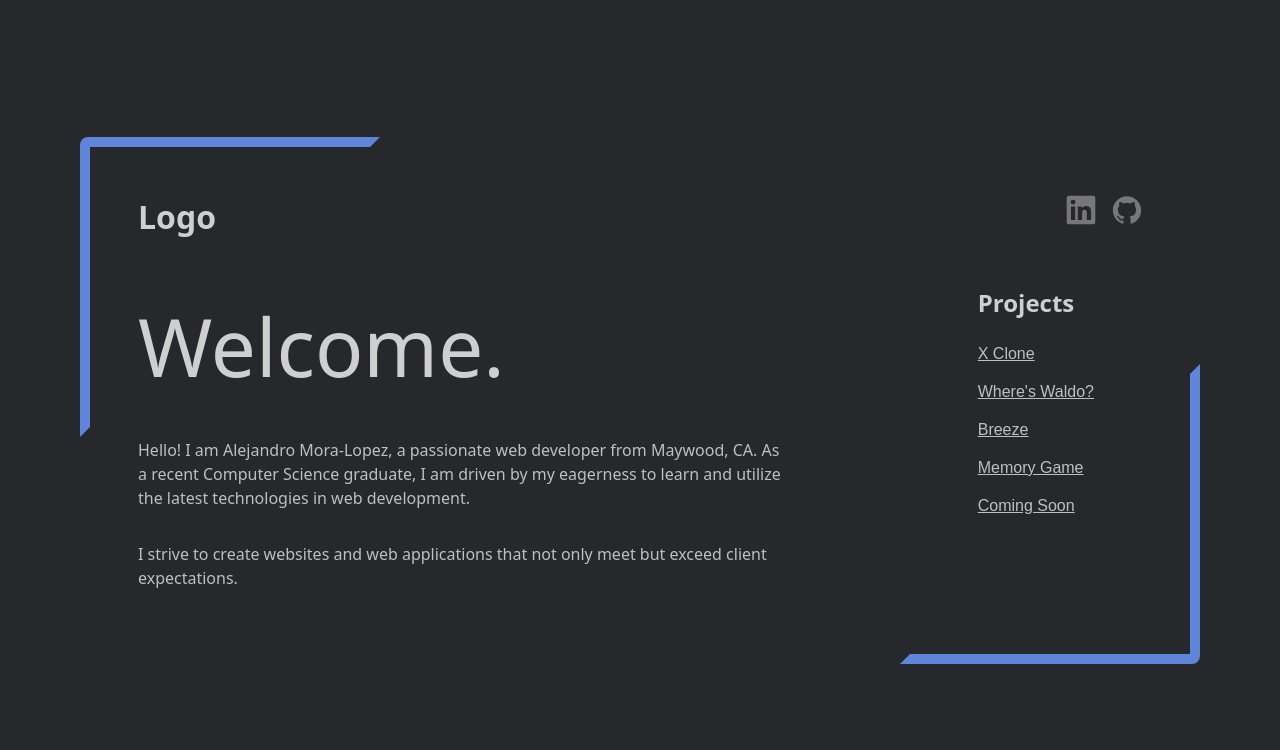
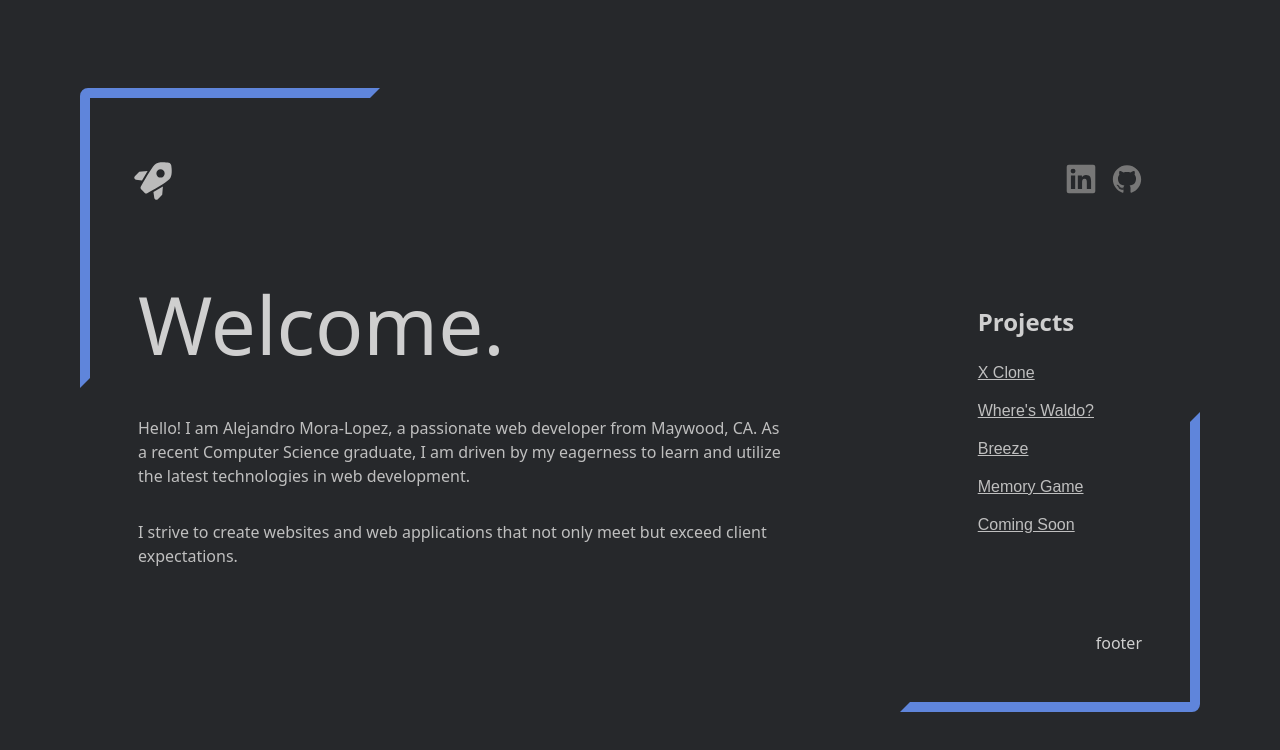
Before and after one commit to amora7741/Portfolio, a React (Vite) app: page / in a window 1280 px wide. Shown: the top 750 px of the page. Built offline with nearby package versions, Linux system fonts and the light colour scheme.

Commit message:
Add button to go home

```diff
--- a/src/components/Card.jsx
+++ b/src/components/Card.jsx
@@ -3,14 +3,30 @@ import BottomRightBorder from './BottomRightBorder';
 import ProjectList from './ProjectList';
 import { motion } from 'framer-motion';
 import SocialIcons from './SocialIcons';
+import { useContext } from 'react';
+import { CardContext } from '../context/CardContext';
 
 const Card = ({ children, cardClass = '' }) => {
+  const { setCard } = useContext(CardContext);
+
   return (
     <div className='card-wrapper'>
       <TopLeftBorder />
       <div className={`card ${cardClass}`}>
         <header>
-          <h1>Logo</h1>
+          <button className='home-button' onClick={() => setCard('home')}>
+            <svg
+              aria-hidden='true'
+              xmlns='http://www.w3.org/2000/svg'
+              viewBox='0 0 24 24'
+            >
+              <path
+                fillRule='evenodd'
+                d='M20.337 3.664c.213.212.354.486.404.782.294 1.711.657 5.195-.906 6.76-1.77 1.768-8.485 5.517-10.611 6.683a.987.987 0 0 1-1.176-.173l-.882-.88-.877-.884a.988.988 0 0 1-.173-1.177c1.165-2.126 4.913-8.841 6.682-10.611 1.562-1.563 5.046-1.198 6.757-.904.296.05.57.191.782.404ZM5.407 7.576l4-.341-2.69 4.48-2.857-.334a.996.996 0 0 1-.565-1.694l2.112-2.111Zm11.357 7.02-.34 4-2.111 2.113a.996.996 0 0 1-1.69-.565l-.422-2.807 4.563-2.74Zm.84-6.21a1.99 1.99 0 1 1-3.98 0 1.99 1.99 0 0 1 3.98 0Z'
+                clipRule='evenodd'
+              />
+            </svg>
+          </button>
           <SocialIcons />
         </header>
         <motion.div
@@ -24,6 +40,7 @@ const Card = ({ children, cardClass = '' }) => {
             <ProjectList />
           </div>
         </motion.div>
+        <footer>footer</footer>
       </div>
       <BottomRightBorder />
     </div>
--- a/src/context/CardContext.jsx
+++ b/src/context/CardContext.jsx
@@ -12,7 +12,9 @@ export const CardProvider = ({ children }) => {
   };
 
   return (
-    <CardContext.Provider value={{ card, projectDetails, selectProject }}>
+    <CardContext.Provider
+      value={{ card, projectDetails, selectProject, setCard }}
+    >
       {children}
     </CardContext.Provider>
   );
--- a/src/style.scss
+++ b/src/style.scss
@@ -71,7 +71,7 @@ main {
   &-main,
   header {
     @include flex-display(
-      $align: start,
+      $align: center,
       $justify: space-between,
       $direction: row
     );
@@ -163,3 +163,19 @@ button {
     transition: fill 0.2s ease-in-out;
   }
 }
+
+.home-button {
+  border-radius: 9999px;
+  border: none;
+  margin-left: -20px;
+  background-color: transparent;
+  padding: 10px;
+  fill: #bbbbbb;
+
+  svg {
+    width: 50px;
+
+    @include hoverColor();
+    transition: fill 0.2s ease-in-out;
+  }
+}
```
